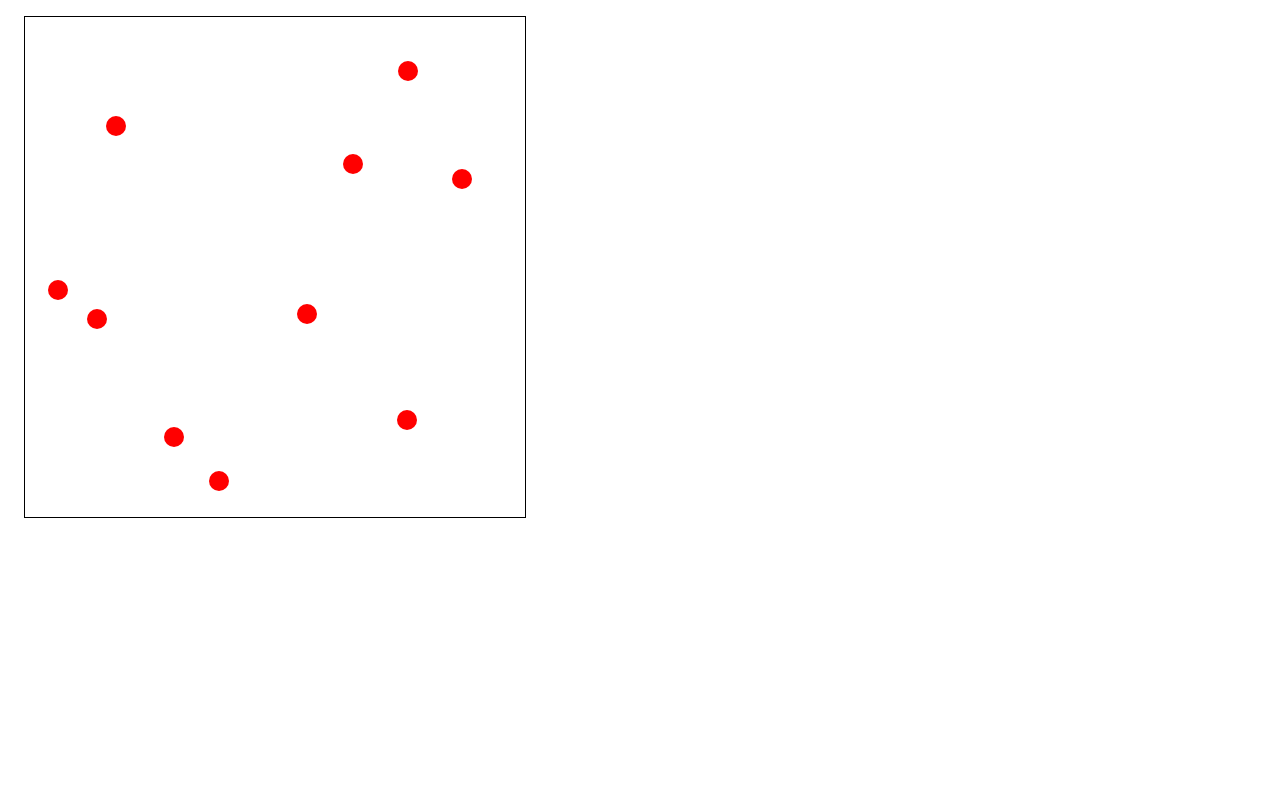
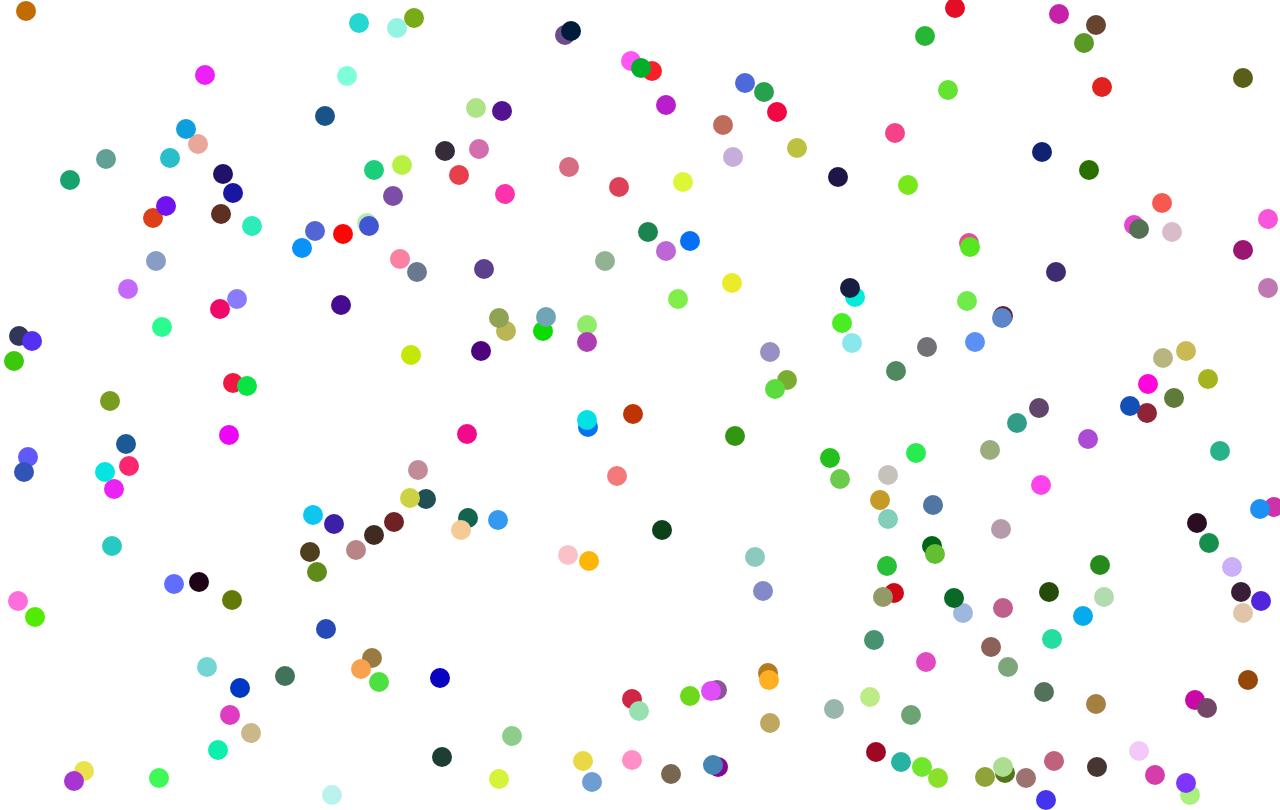
Before and after one commit to Jeewanghimire31/bubble_bounce, a plain HTML site: page index.html in a window 1280 px wide. Drawn offline with Linux system fonts and the light colour scheme.

Commit message:
feat: bubble collision working fine dymaniclly with js with different colors

```diff
--- a/src/scripts/Ball.js
+++ b/src/scripts/Ball.js
@@ -4,14 +4,17 @@ class Ball {
      * @param {number} x
      * @param {number} y
      */
-    constructor(x, y){
+    constructor(x, y, r=BALL_WIDTH/2, speed){
         this.x = x;
         this.y = y;
-
+        this.r = r;
+        this.speed = getRandom(MIN_SPEED, MAX_SPEED);
         this.dx = getRandom(-1, 1);
         this.dy = getRandom(-1, 1);
+
      this.element = document.createElement('div');
      this.element.classList.add('ball');
+     this.element.style.backgroundColor = getRandomColor();
     }
 
 
@@ -50,8 +53,8 @@ class Ball {
 
     // move a ball towards a direction
     move = ()=>{
-        this.x += this.dx * SPEED;
-        this.y += this.dy * SPEED;
+        this.x += this.dx * this.speed;
+        this.y += this.dy * this.speed;
     }
 
     draw = ()=>{
@@ -68,13 +71,35 @@ class Ball {
      * @param {number} boundaryHeight
      */
     checkCollisionWall = (boundaryLeft, boundaryTop, boundaryWidth, boundaryHeight)=>{
-    if(this.x < boundaryLeft || this.x + BALL_WIDTH > boundaryWidth){
-        this.dx = -this.dx;
+        if (this.x <= boundaryLeft || this.x + this.r * 2 >= boundaryWidth) {
+            this.dx *= -1;
+            this.x =
+              this.x <= boundaryLeft ? boundaryLeft : boundaryWidth - this.r * 2;
+          }
+          if (this.y <= boundaryTop || this.y + this.r * 2 >= boundaryHeight) {
+            this.dy *= -1;
+            this.y =
+              this.y <= boundaryTop ? boundaryTop : boundaryHeight - this.r * 2;
+          }
+ }
+
+ checkCollisionBall = (ball)=>{
+    const ball_distance = distance(this.x, this.y, ball.x, ball.y);
+
+    const sumOfRadii = this.r + ball.r;
+
+    if(ball_distance <= sumOfRadii){
+        this.dx *= -1;
+        this.dy *= -1;
+
+        ball.dx *= -1;
+        ball.dy *= -1;
+
+
     }
-    if(this.y < boundaryTop || this.y + BALL_HEIGHT > boundaryHeight){
-        this.dy = -this.dy;
-    }
-}
+
+    // console.log(ball_distance);
+ }
 
 
 }
--- a/src/scripts/constants.js
+++ b/src/scripts/constants.js
@@ -1,8 +1,13 @@
-const Ball_COUNT = 10;
-const SPEED = 5;
+const Ball_COUNT = 250;
+const MIN_SPEED = 8;
+const MAX_SPEED = 12;
 
-const VIEWPORT_WIDTH = 500;
-const VIEWPORT_HEIGHT = 500;
+const VIEWPORT_WIDTH = window.innerWidth;
+const VIEWPORT_HEIGHT = window.innerHeight;
+
+
+const WINDOW_WIDTH = window.innerWidth;
+const WINDOW_HEIGHT = window.innerHeight;
 
 const BALL_WIDTH = 20;
 const BALL_HEIGHT = 20;
--- a/src/scripts/index.js
+++ b/src/scripts/index.js
@@ -6,9 +6,10 @@ const ballsArray = [];
 
 // create balls and store in an array
 for (let i=0; i<Ball_COUNT; i++){
-    const x = getRandom(0, VIEWPORT_WIDTH-BALL_WIDTH)
-    const y = getRandom(0, VIEWPORT_HEIGHT-BALL_HEIGHT)
-    const ball = new Ball(x, y);
+    const x = getRandom(0, VIEWPORT_WIDTH-BALL_WIDTH);
+    const y = getRandom(0, VIEWPORT_HEIGHT-BALL_HEIGHT);
+    const speed = getRandom(MIN_SPEED, MAX_SPEED);
+    const ball = new Ball(x, y, speed);
     ballsArray.push(ball);
 }
 
@@ -24,7 +25,14 @@ const render = ()=>{
         ball.draw();
 
         ball.checkCollisionWall(0, 0, VIEWPORT_WIDTH, VIEWPORT_HEIGHT);
-    })
+
+        ballsArray.forEach(otherBall=>{
+            if (ball === otherBall){
+                return;
+            }
+            ball.checkCollisionBall(otherBall);
+        });
+    });
     requestAnimationFrame(render);
 }
 
--- a/src/scripts/utils.js
+++ b/src/scripts/utils.js
@@ -12,6 +12,20 @@ const getRandom = (min, max)=>{
 
 
 /**
+ * Returns a random color in hex format.
+ * @returns {string} Random color.
+ */
+const getRandomColor = () => {
+    const letters = '0123456789ABCDEF';
+    let color = '#';
+    for (let i = 0; i < 6; i++) {
+        color += letters[Math.floor(Math.random() * 16)];
+    }
+    return color;
+};
+
+
+/**
  *
  * @param {number} x1
  * @param {number} x2
@@ -20,7 +34,7 @@ const getRandom = (min, max)=>{
  * @returns number
  */
 
-const distance = (x1, x2, y1, y2)=>{
+const distance = (x1, y1, x2,  y2)=>{
     const dx = x1-x2;
     const dy = y1-y2;
 
--- a/src/styles/main.scss
+++ b/src/styles/main.scss
@@ -1,4 +1,4 @@
-.container{
+#container{
     margin: 1rem;
     width: 500px;
     height: 500px;
```
Also changed, not shown: src/styles/main.css.
